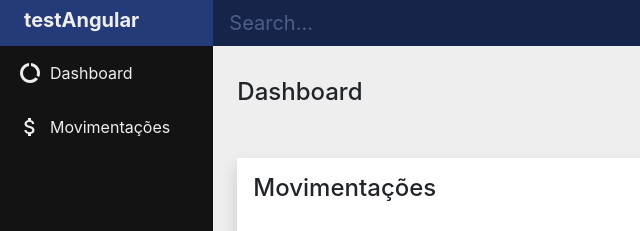
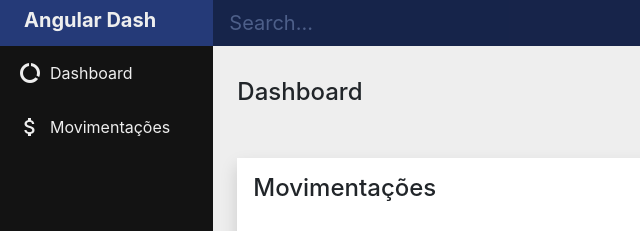
Before and after one commit to RafaelEstevam/angularDash, a website: page public/index.html in a window 1280 px wide. Shown: the top 231 px of the page, 0-640 px from the left. Drawn offline with Linux system fonts and the light colour scheme; files that its build step writes are made by us from their sources.

Commit message:
final angular dash

```diff
--- a/public/index.html
+++ b/public/index.html
@@ -1,7 +1,7 @@
 <!doctype html>
 <html ng-app="myApp">
 <head>
-
+	<title>Angular Dash</title>
   <meta charset="UTF-8">
 	<meta name="viewport" content="width=device-width, initial-scale=1, shrink-to-fit=no">
 
--- a/public/views/common/header.html
+++ b/public/views/common/header.html
@@ -5,7 +5,7 @@
 				<i class="material-icons">menu</i>
 			</button>
 			<a href="#" class="navbar-brand d-flex align-items-center float-left pl-md-4">
-				<strong>testAngular</strong>
+				<strong>Angular Dash</strong>
 			</a>
 			<button class="navbar-toggler float-right m-1 mobile" id="btn-search">
 				<i class="material-icons">search</i>
--- a/public/views/common/menu.html
+++ b/public/views/common/menu.html
@@ -1,7 +1,7 @@
 <nav class="nav sidebar" id="drawer-menu" ng-controller="menuController">
 	<div class="col-sm-12 no-gutters text-center mobile p-5 bg-main">
 		<h2 class="text-center">
-			<a href="#" class="navbar-brand text-light">testAngular</a>
+			<a href="#" class="navbar-brand text-light"><strong>Angular Dash</strong></a>
 		</h2>
 	</div>
 	<ul class="nav flex-column">
```
